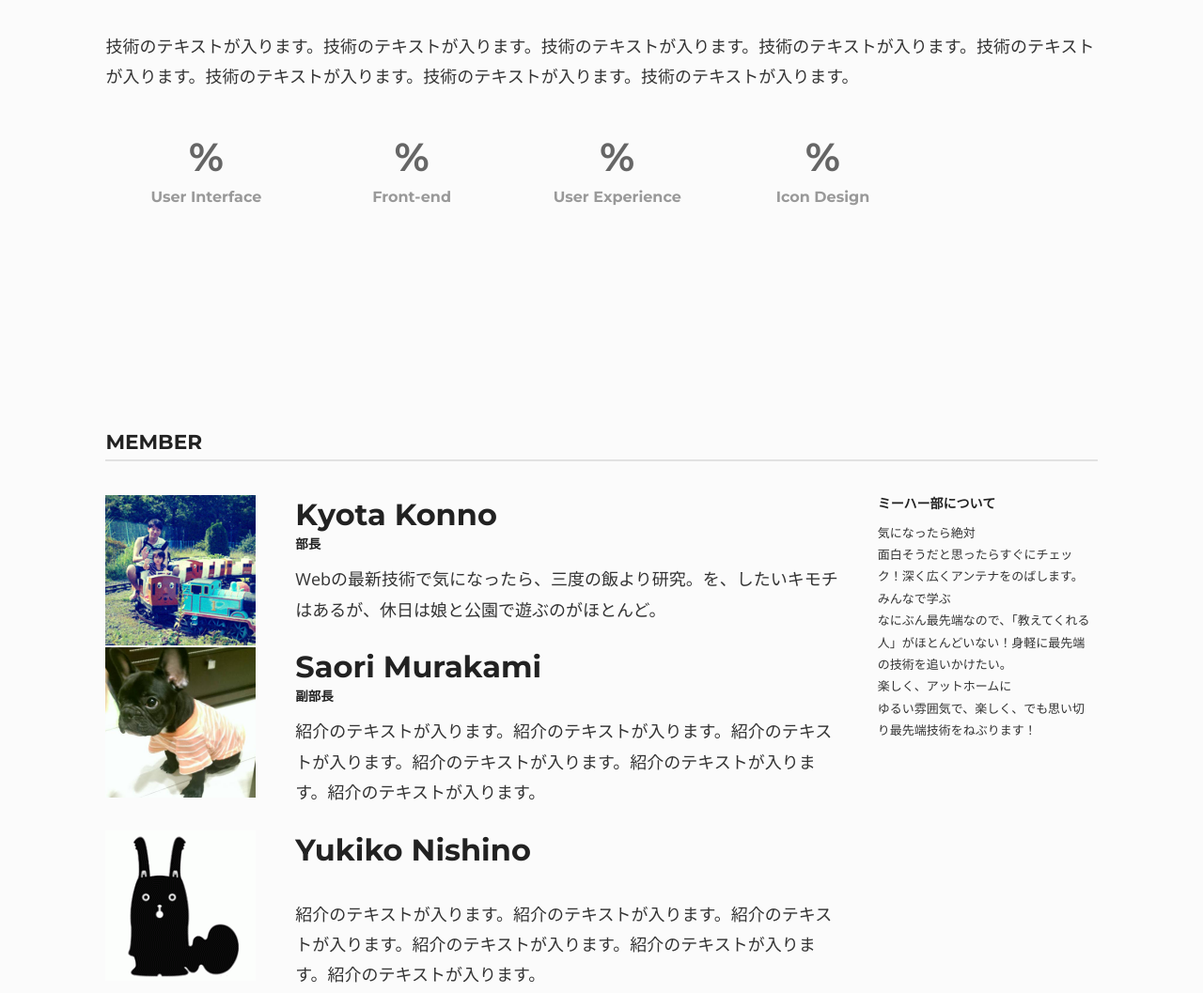
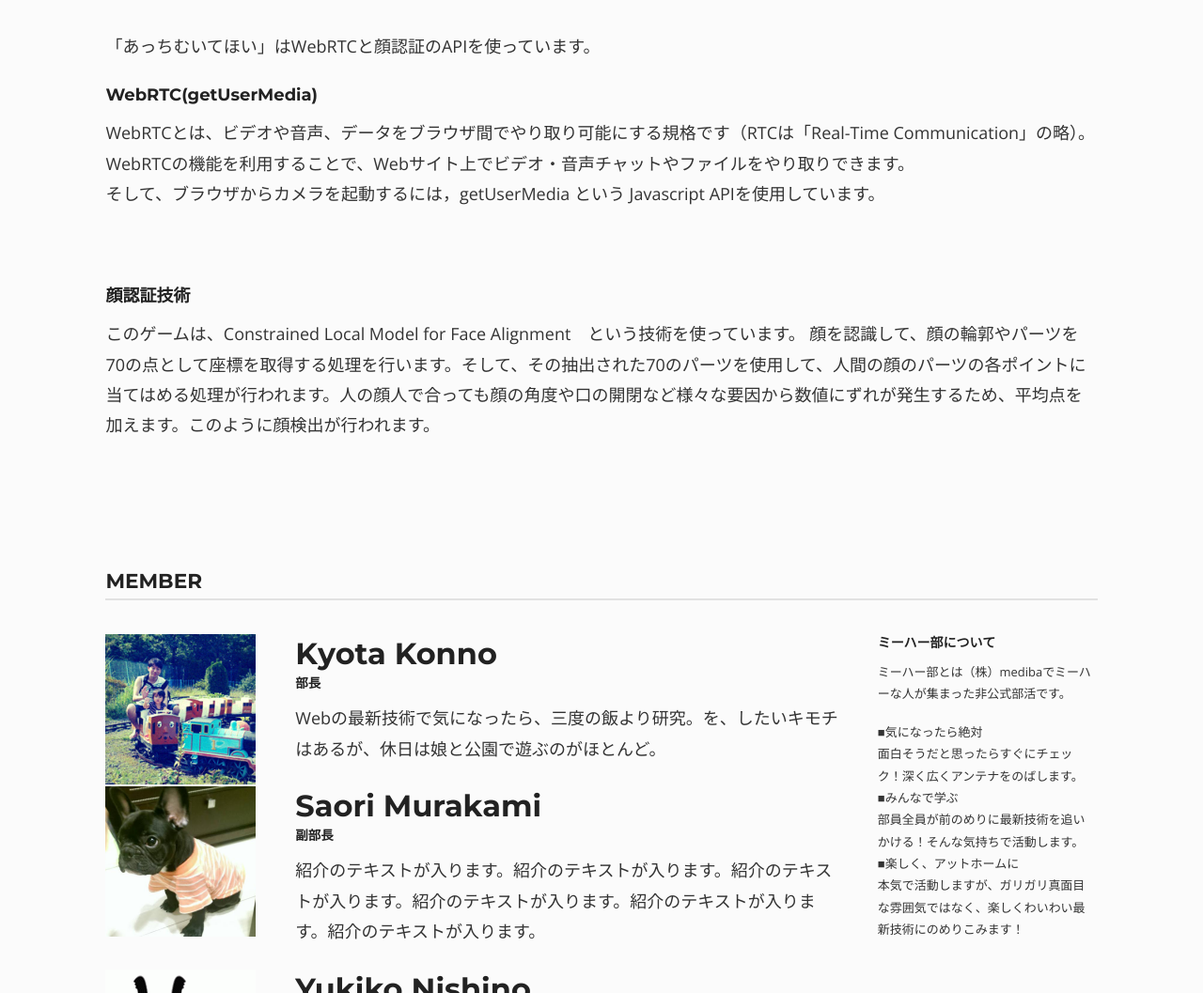
Before and after one commit to MeHerBu/FR-App, a website: page index.html in a window 1280 px wide. Shown: the part 750-1807 px from the top of the page at 94% size. Drawn offline with nearby package versions, Linux system fonts and the light colour scheme; some packages are replaced by stand-ins of ours.

Commit message:
説明文の追加、個人紹介文の追加

```diff
--- a/index.html
+++ b/index.html
@@ -66,31 +66,17 @@
             <section class="row section" id="technology">
                 <div class="row-content buffer even clear-after">
                     <div class="section-title"><h3>Technology</h3></div>
-                    <p>技術のテキストが入ります。技術のテキストが入ります。技術のテキストが入ります。技術のテキストが入ります。技術のテキストが入ります。技術のテキストが入ります。技術のテキストが入ります。技術のテキストが入ります。</p>
-                    <div class="chart" data-percent="73" data-bar-color="#fd685b" data-animate="2000">
-                        <div class="chart-content">
-                            <div class="percent"></div>
-                            <div class="chart-title">User Interface</div>
-                        </div><!-- chart-content -->
-                    </div><!-- chart -->
-                    <div class="chart" data-percent="85" data-bar-color="#ffce54" data-animate="2500">
-                        <div class="chart-content">
-                            <div class="percent"></div>
-                            <div class="chart-title">Front-end</div>
-                        </div><!-- chart-content -->
-                    </div><!-- chart -->
-                    <div class="chart" data-percent="70" data-bar-color="#a0d468" data-animate="3000">
-                        <div class="chart-content">
-                            <div class="percent"></div>
-                            <div class="chart-title">User Experience</div>
-                        </div><!-- chart-content -->
-                    </div><!-- chart -->
-                    <div class="chart" data-percent="95" data-bar-color="#ac92ec" data-animate="3500">
-                        <div class="chart-content">
-                            <div class="percent"></div>
-                            <div class="chart-title">Icon Design</div>
-                        </div><!-- chart-content -->
-                    </div><!-- chart -->
+                    <p>「あっちむいてほい」はWebRTCと顔認証のAPIを使っています。</p>
+                    <h4>WebRTC(getUserMedia)</h4>
+                    <p>WebRTCとは、ビデオや音声、データをブラウザ間でやり取り可能にする規格です（RTCは「Real-Time Communication」の略）。WebRTCの機能を利用することで、Webサイト上でビデオ・音声チャットやファイルをやり取りできます。<br>
+                    そして、ブラウザからカメラを起動するには，getUserMedia という Javascript APIを使用しています。
+                    </p>
+                    <br>
+                    <h4>顔認証技術</h4>
+                    <p>このゲームは、Constrained Local Model for Face Alignment　という技術を使っています。
+                    顔を認識して、顔の輪郭やパーツを70の点として座標を取得する処理を行います。そして、その抽出された70のパーツを使用して、人間の顔のパーツの各ポイントに当てはめる処理が行われます。人の顔人で合っても顔の角度や口の開閉など様々な要因から数値にずれが発生するため、平均点を加えます。このように顔検出が行われます。<br>
+
+                    </p>
                 </div>
             </section>
             <!--/home-->
@@ -127,7 +113,7 @@
                             <div class="column nine last">
                                 <h2>Yukiko Nishino</h2>
                                 <h5 class="meta-post">&nbsp;</h5>
-                                <p>紹介のテキストが入ります。紹介のテキストが入ります。紹介のテキストが入ります。紹介のテキストが入ります。紹介のテキストが入ります。紹介のテキストが入ります。</p>
+                                <p>おもしろそうな事、あたらしい事、Perfumeをこの上なく愛して生きています。</p>
                             </div><!-- column nine -->
                         </article>
                         <article class="clear-after">
@@ -137,7 +123,7 @@
                             <div class="column nine last">
                                 <h2>Kenji Morita</h2>
                                 <h5 class="meta-post">&nbsp;</h5>
-                                <p>紹介のテキストが入ります。紹介のテキストが入ります。紹介のテキストが入ります。紹介のテキストが入ります。紹介のテキストが入ります。紹介のテキストが入ります。</p>
+                                <p>今の季節、あまりにも部屋が寒いときは布団の中に入り体温でぬくぬくにして温まります。よろしくお願いいたします</p>
                             </div><!-- column nine -->
                         </article>
                         <article class="clear-after">
@@ -155,10 +141,11 @@
                     <aside role="complementary" class="sidebar column three last" style="margin-top:0;">
                         <div class="widget">
                             <h4>ミーハー部について</h4>
+                            <p>ミーハー部とは（株）medibaでミーハーな人が集まった非公式部活です。</p>
                             <div class="textwidget">
-                                気になったら絶対<br>面白そうだと思ったらすぐにチェック！深く広くアンテナをのばします。<br>
-                                みんなで学ぶ<br>なにぶん最先端なので、「教えてくれる人」がほとんどいない！身軽に最先端の技術を追いかけたい。<br>
-                                楽しく、アットホームに<br>ゆるい雰囲気で、楽しく、でも思い切り最先端技術をねぶります！
+                                ■気になったら絶対<br>面白そうだと思ったらすぐにチェック！深く広くアンテナをのばします。<br>
+                                ■みんなで学ぶ<br>部員全員が前のめりに最新技術を追いかける！そんな気持ちで活動します。<br>
+                                ■楽しく、アットホームに<br>本気で活動しますが、ガリガリ真面目な雰囲気ではなく、楽しくわいわい最新技術にのめりこみます！
                             </div><!-- la class="textwidget" è forse generata automaticamente da wp -->
                         </div>
                     </aside>
```
